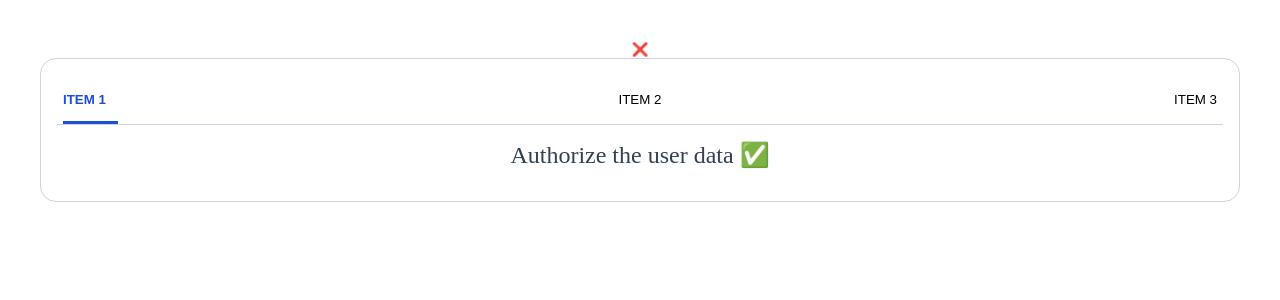
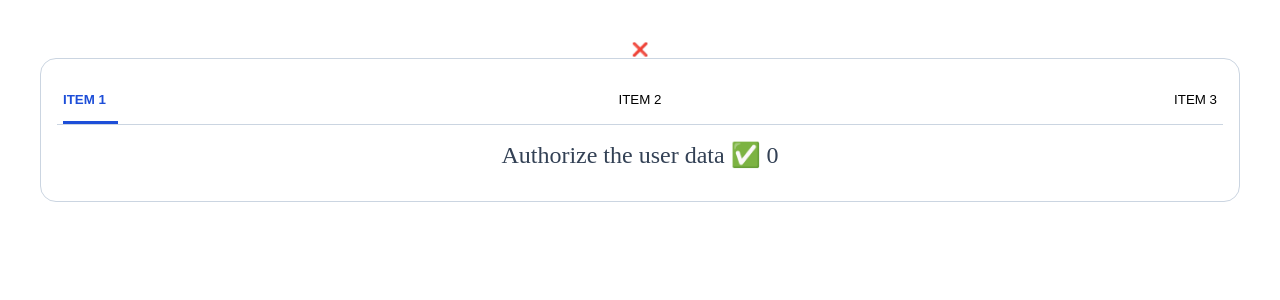
Before and after one commit to vaeid/react-tab-component, a React (Vite) app: page / in a window 1280 px wide. Shown: the top 300 px of the page. Built offline with nearby package versions, Linux system fonts and the light colour scheme.

Commit message:
use callback method

```diff
--- a/src/App.jsx
+++ b/src/App.jsx
@@ -21,7 +21,13 @@ const tabData = [
 export default function App() {
   const [activeTab, setActiveTab] = useState(1);
   const [isShow, setIsShow] = useState(true);
-  const handelActiveTab = (id) => setActiveTab(id);
+  const [count, setCount] = useState(0);
+
+  const handelActiveTab = (id) => {
+    setActiveTab(id);
+    setCount((prevCount) => prevCount + 1);
+    setCount((prevCount) => prevCount + 1);
+  };
 
   return (
     <div>
@@ -42,7 +48,9 @@ export default function App() {
               );
             })}
           </div>
-          <div className='tab__content'>{tabData[activeTab - 1].content}</div>
+          <div className='tab__content'>
+            {tabData[activeTab - 1].content} {count}
+          </div>
         </div>
       ) : (
         ''
```
